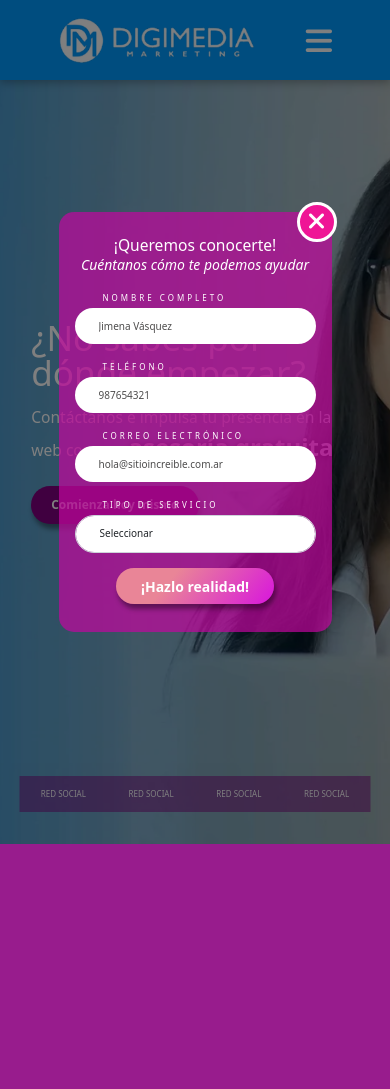
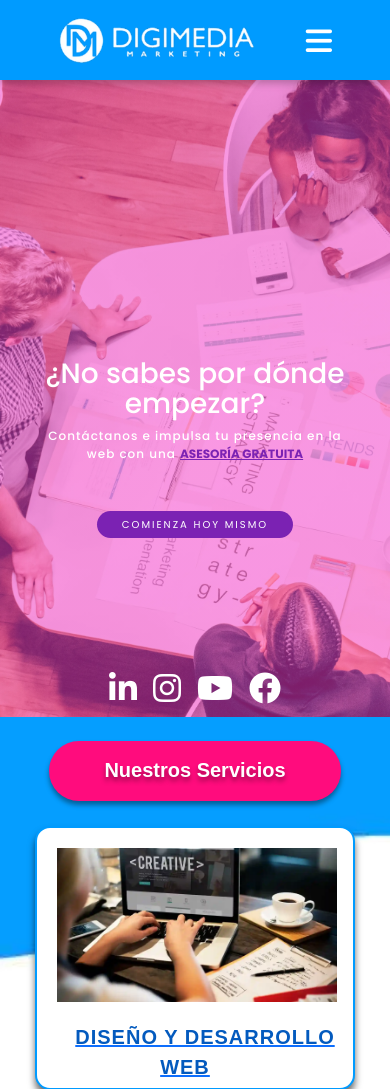
Before and after one commit to DanielaMichelle/Digimedia_prc-master, a PHP site: page / in a window 390 px wide. Shown: the top 1089 px of the page. Before the commit the page ends 844 px from the top, so only its background shows below. Run offline with PHP 8.4, Linux system fonts and the light colour scheme.

Commit message:
modificación del hero

```diff
--- a/public/css/footer.css
+++ b/public/css/footer.css
@@ -37,7 +37,6 @@
   color: var(--c-brand);
 }
 
-
 .social-icon {
   width: 36px;
   height: 36px;
--- a/public/css/section.css
+++ b/public/css/section.css
@@ -3,84 +3,86 @@
   width: 100%;
   height: 100vh;
   position: relative;
+  overflow: hidden;
+  background: -webkit-linear-gradient(rgba(248, 54, 204, 0.5), rgba(249, 54, 204,0.5)), url(../img/hero-image.webp);
+  background: linear-gradient(rgba(248, 54, 204, 0.5), rgba(249, 54, 204,0.5)), url(../img/hero-image.webp);
+  background-repeat: no-repeat;
+  font-family: "Poppins", sans-serif;
+  font-style: normal;
+  background-position-y: center;
+  background-size: cover;
 }
 
-.hero h1 {
-  font-size: 5vw;
-  line-height: 5.5vw;
-}
-
-.hero img {
-  position: absolute;
-  width: 100%;
-  height: 100%;
-  object-fit: cover;
-  filter: brightness(0.8);
-}
 
 .container-hero {
   position: relative;
-  width: 45vw;
+  width: 100%;
   height: 100%;
+  display: grid;
+  grid-template-columns: 3fr 1fr;
+  align-items: center;
+}
+
+.container-hero .hero-text {
   display: flex;
   flex-direction: column;
-  margin-left: 90px;
-  justify-content: center;
-  align-items: space-evenly;
   color: white;
+  padding: 0px 28% 0px 16%;
 }
 
-.container-hero p {
+.container-hero .hero-text h1 {
+  font-size: 4.7vw;
+  line-height: 5vw;
+}
+
+.container-hero .hero-text p {
   font-size: 2vw;
   margin-top: 1rem;
+  font-weight: 500;
+  line-height: 3.2vw;
+  letter-spacing: 1px;
 }
 
-.container-hero p span {
+.container-hero .hero-text p span {
+  letter-spacing: 0px;
   font-weight: 700;
-  font-size: 24px;
-  text-shadow: 0px 1px 6px black;
+  font-size: 2vw;
+  text-transform: uppercase;
+  color: rgb(123 34 179);
+  text-decoration: underline;
 }
 
 .hero-buttom {
   width: fit-content;
-  padding: 15px 25px;
+  padding: 6px 25px;
   border: none;
   color: white;
-  background-color: purple;
+  background-color: rgb(123 34 179);
+  text-transform: uppercase;
   margin-top: 1rem;
-  font-size: 20px;
-  font-weight: 600;
+  font-size: 1.6vw;
+  letter-spacing: 2px;
+  font-weight: 400;
   border-radius: 50px;
-  box-shadow: rgba(0, 0, 0, 0.4) 2px 5px 5px;
 }
 
 .hero-buttom :hover {
   cursor: pointer;
 }
 
-.hero-redes-sociales {
+/* hero Redes Sociales */
+.hero .hero-media {
+  list-style: none;
   display: flex;
-  width: 80%;
-  justify-content: space-around;
-  align-items: center;
-  position: absolute;
-  bottom: 2rem;
-  background-color: rgba(128, 0, 128, 0.5);
-  height: 3rem;
-  left: 50%;
-  transform: translateX(-50%);
+  flex-direction: column;
+  padding: 0;
+  justify-self: flex-end;
+  padding-right: 6rem;
+  gap: 16px;
 }
 
-.hero-redes-sociales a {
-  text-transform: uppercase;
-  text-decoration: none;
-  color: white;
-}
-
-.hero-redes-sociales a:hover {
-  text-decoration: none;
-  color: #f83691;
-  cursor: pointer;
+.hero .hero-media .social-icon-hero {
+  color: #ffffff;
 }
 
 /* Hero Servicios */
@@ -141,21 +143,6 @@
 }
 
 @media screen and (max-width: 1024px) {
-  /* Hero */
-  .hero h1 {
-    font-size: 6vw;
-    line-height: 6.5vw;
-  }
-
-  .container-hero {
-    width: 50vw;
-  }
-
-  .container-hero p {
-    font-size: 2.5vw;
-    margin-top: 2rem;
-  }
-
   /* Hero Servicios */
   .hero-servicios .container-hero div h1 {
     letter-spacing: 12px;
@@ -163,6 +150,7 @@
 }
 
 @media screen and (max-width: 767px) {
+
   .form {
     flex-direction: column; /* Cambio de dirección a columna en pantallas pequeñas */
   }
@@ -185,72 +173,95 @@
   }
 
   /* Hero */
-  .container-hero {
-    margin: 0;
-    align-items: center;
-    justify-content: center;
-    width: 100%;
-    padding: 0 10vw;
+  .container-hero .hero-text {
+    padding: 0px 20vw 0px 16%;
   }
 
-  .hero h1 {
-    font-size: 7vw;
-    line-height: 7vw;
+  .container-hero .hero-text h1 {
+    font-size: 37px;
+    line-height: 37px;
+  }
+
+  .container-hero .hero-text p {
+    font-size: 18px;
+    line-height: 28px;
+  }
+
+  .container-hero .hero-text p span {
+    font-size: 18px;
   }
 
   .hero-buttom {
-    font-size: 12px;
+    font-size: 14px;
   }
 
-  .container-hero p {
-    font-size: 3vw;
-    margin-top: 1rem;
+  /* Hero Redes Sociales */
+  .hero .hero-media {
+    padding-right: 10vw;
   }
+}
 
-  .hero-redes-sociales a {
-    font-size: 12px;
-  }
-
-  /* Hero Servicios */
-  .hero-servicios .container-hero div h1 {
-    font-size: 8vw;
-    width: 90vw;
-    letter-spacing: 8px;
+@media screen and (max-width: 600px)  {
+  .container-hero .hero-text {
+    padding: 0px 10vw 0px 16%;
   }
 }
 
 @media screen and (max-width: 425px) {
   /* Hero */
-  .container-hero {
-    padding: 0 8vw;
+  .hero {
+    height: 85vh;
+    background-position-y: 4rem;
   }
 
-  .hero-redes-sociales {
-    width: 90%;
-    height: 36px;
-    a {
-      font-size: 8px;
-    }
+  .container-hero {
+    grid-template-columns: 1fr;
+    grid-auto-rows: 3fr 1fr;
+    justify-items: center;
   }
 
-  .hero h1 {
-    font-size: 9vw;
-    line-height: 9vw;
+  .container-hero .hero-text {
+    align-self: flex-end;
+    text-align: center;
+    padding: 0px 40px 0px 40px;
   }
 
-  .container-hero p {
-    font-size: 4vw;
+  .container-hero .hero-text h1 {
+    font-size: 28px;
+    line-height: 30px;
+  }
+
+  .container-hero .hero-text p {
+    font-size: 12px;
+    line-height: 18px;
+    margin: 0;
+  }
+
+  .container-hero .hero-text p span {
+    font-size: 12px;
   }
 
   .hero-buttom {
-    padding: 10px 20px;
-    margin-top: 5px;
+    font-size: 10px;
+    margin: 0 auto;
+    margin-top: 3rem;
   }
 
-  /* Hero Servicios */
-  .hero-servicios .container-hero div h1 {
-    font-size: 10vw;
-    letter-spacing: 4px;
+  /* Hero Redes Sociales */
+  .hero .hero-media {
+    display: flex;
+    flex-direction: row;
+    margin: 0 auto;
+    padding: 0;
+    align-self: flex-end;
+    padding-bottom: 1rem;
+  }
+
+}
+
+@media screen and (max-width: 375px) {
+  .container-hero .hero-text {
+    padding: 0px 12% 0px 12%;
   }
 }
 
--- a/public/include/modal_main.php
+++ b/public/include/modal_main.php
@@ -335,21 +335,17 @@
 const btnCerrar = document.querySelector('.btn-cerrar');
 const modalContainer = document.querySelector('.modal-main-background');
 const btnForm = document.querySelector(".go-button");
+const btnHero = document.querySelector(".hero-buttom");
 
-
-document.addEventListener("DOMContentLoaded", mostrarModalDespuesDe5Segundos);
-
-// Función para mostrar el modal después de 1 segundos
-function mostrarModalDespuesDe5Segundos() {
+// Abre el modal al pulsar el botón del hero
+btnHero.addEventListener('click', () => {
     if (localStorage.getItem("whatsappData")) {
         modalContainer.style.display = 'none';
     } else {
-        setTimeout(() => {
-            modalContainer.style.display = 'flex';
-            validarDatos();
-        }, 1000); // 1000 milisegundos = 1 segundos
+        modalContainer.style.display = 'flex';
+        validarDatos();
     }
-}
+});
 
 // Agregar evento al botón de cerrar
 btnCerrar.addEventListener('click', () => {
--- /dev/null
+++ b/public/js/interactividad.js
@@ -0,0 +1,6 @@
+// hero icons redes sociales
+console.log("Interactividad");
+
+const linkedingHeroIcon = document.getElementById("linkedin-hero-icon");
+
+console.log(linkedingHeroIcon);
--- a/public/view/index.php
+++ b/public/view/index.php
@@ -19,25 +19,45 @@
     <!-- Stylos Css propios -->
     <link rel="stylesheet" href="https://cdnjs.cloudflare.com/ajax/libs/font-awesome/6.4.0/css/all.min.css">
     <link rel="stylesheet" href="https://cdn.jsdelivr.net/npm/bootstrap-icons@1.10.5/font/bootstrap-icons.css">
+    <!-- Fuente Poppins -->
+    <link rel="preconnect" href="https://fonts.googleapis.com">
+    <link rel="preconnect" href="https://fonts.gstatic.com" crossorigin>
+    <link
+        href="https://fonts.googleapis.com/css2?family=Poppins:ital,wght@0,100;0,200;0,300;0,400;0,500;0,600;0,700;0,800;0,900;1,100;1,200;1,300;1,400;1,500;1,600;1,700;1,800;1,900&display=swap"
+        rel="stylesheet">
 </head>
 
 <body>
     <?php include_once './public/assets/header.php' ?>
 
+    <!-- Hero -->
     <section class="hero">
-        <img src="./public/img/inicio.webp" alt="hero imagen">
         <div class="container-hero">
-            <div>
+            <div class="hero-text">
                 <h1>¿No sabes por dónde empezar?</h1>
                 <p>Contáctanos e impulsa tu presencia en la web con una <span>asesoría gratuita</span></p>
                 <button class="hero-buttom">Comienza hoy mismo</button>
             </div>
-        </div>
-        <div class="hero-redes-sociales">
-            <a href="#">Red Social</a>
-            <a href="#">Red Social</a>
-            <a href="#">Red Social</a>
-            <a href="#">Red Social</a>
+            <ul class="hero-media">
+                <li class="nav-item">
+                    <a class="social-icon-hero"
+                        href="https://pe.linkedin.com/in/digimedia-marketing?trk=public_post_feed-actor-name"
+                        title="Linkedin!" aria-label="Nuestro Linkedin.."><i id="linkedin-hero-icon"
+                            class="fa-brands fa-linkedin-in fa-2xl"></i></a>
+                </li>
+                <li class="nav-item">
+                    <a class="social-icon-hero" href="https://www.instagram.com/digimediamkt/" title="Instagram!"
+                        aria-label="Nuestro Instagram.."><i class=" fa-brands fa-instagram fa-2xl"></i></a>
+                </li>
+                <li class="nav-item">
+                    <a class="social-icon-hero" href="https://www.youtube.com/@digimediamarketing2636" title="Youtube!"
+                        aria-label="Nuestro Youtube.."><i class="fa-brands fa-youtube fa-2xl"></i></a>
+                </li>
+                <li class="nav-item">
+                    <a class="social-icon-hero" href="https://www.facebook.com/DigiMedia.Marketing1" title="Facebook!"
+                        aria-label="Nuestro Facebook.."><i class="fa-brands fa-facebook fa-2xl"></i></a>
+                </li>
+            </ul>
         </div>
     </section>
 
@@ -150,17 +170,15 @@
         <!-- <div class="pt-3"></div> -->
         <div class="bota1">
 
-            <a href="contacto.php" class="boton__2"
-                style="box-shadow:rgba(0, 0, 0, 0.4) 0px 4px 5px;text-decoration: none;
+            <a href="contacto.php" class="boton__2" style="box-shadow:rgba(0, 0, 0, 0.4) 0px 4px 5px;text-decoration: none;
                 "><b>Contactar</b></a>
         </div>
         <div class="pt-3"></div>
     </div>
 
     <?php include_once './public/include/section_maps.php' ?>
-
+    <script src="./public/js/interactividad.js"></script>
     <?php include_once './public/assets/footer.php' ?>
-
 </body>
 
 </html>
```
Also changed, not shown: public/assets/footer.php, public/img/hero-image.webp (added).
